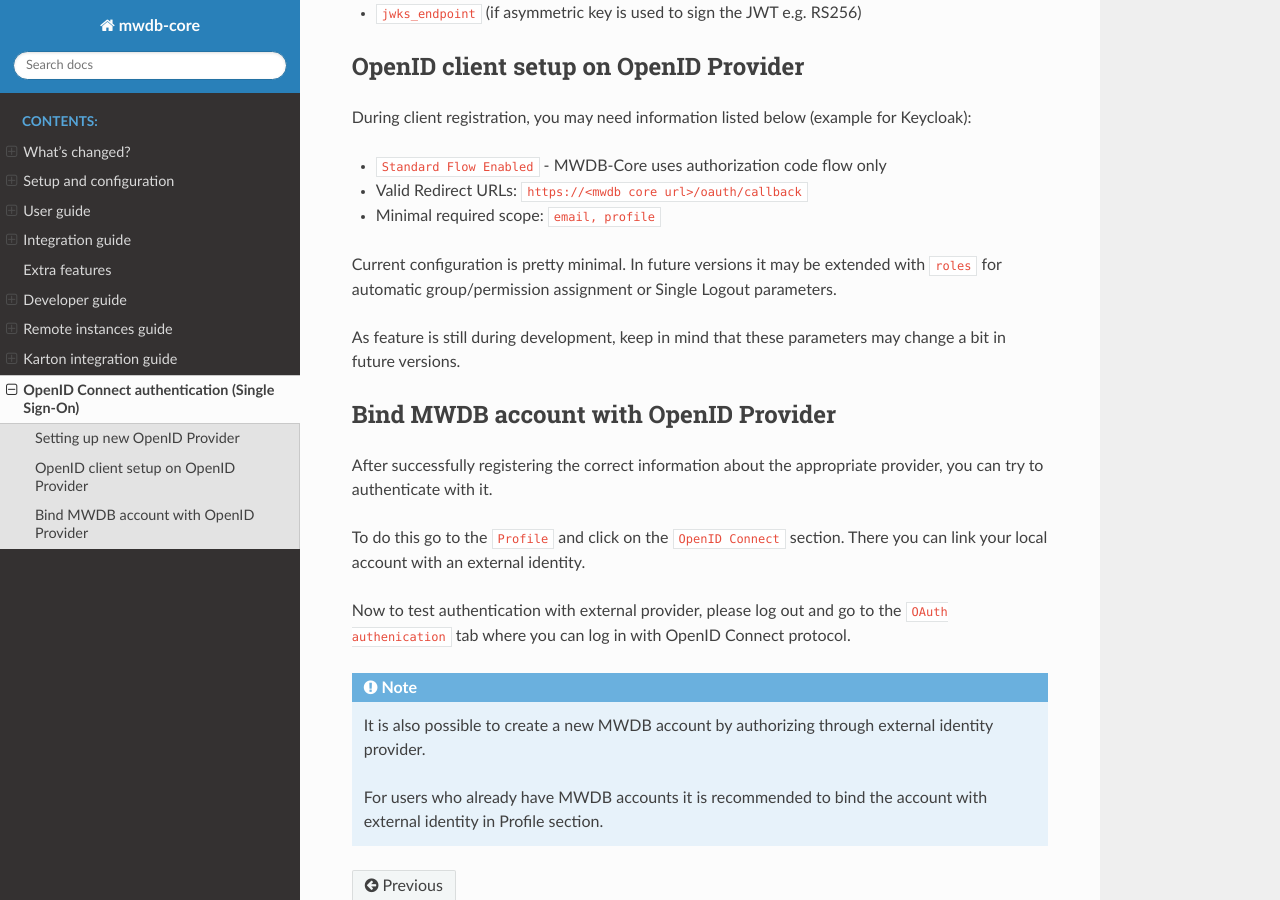
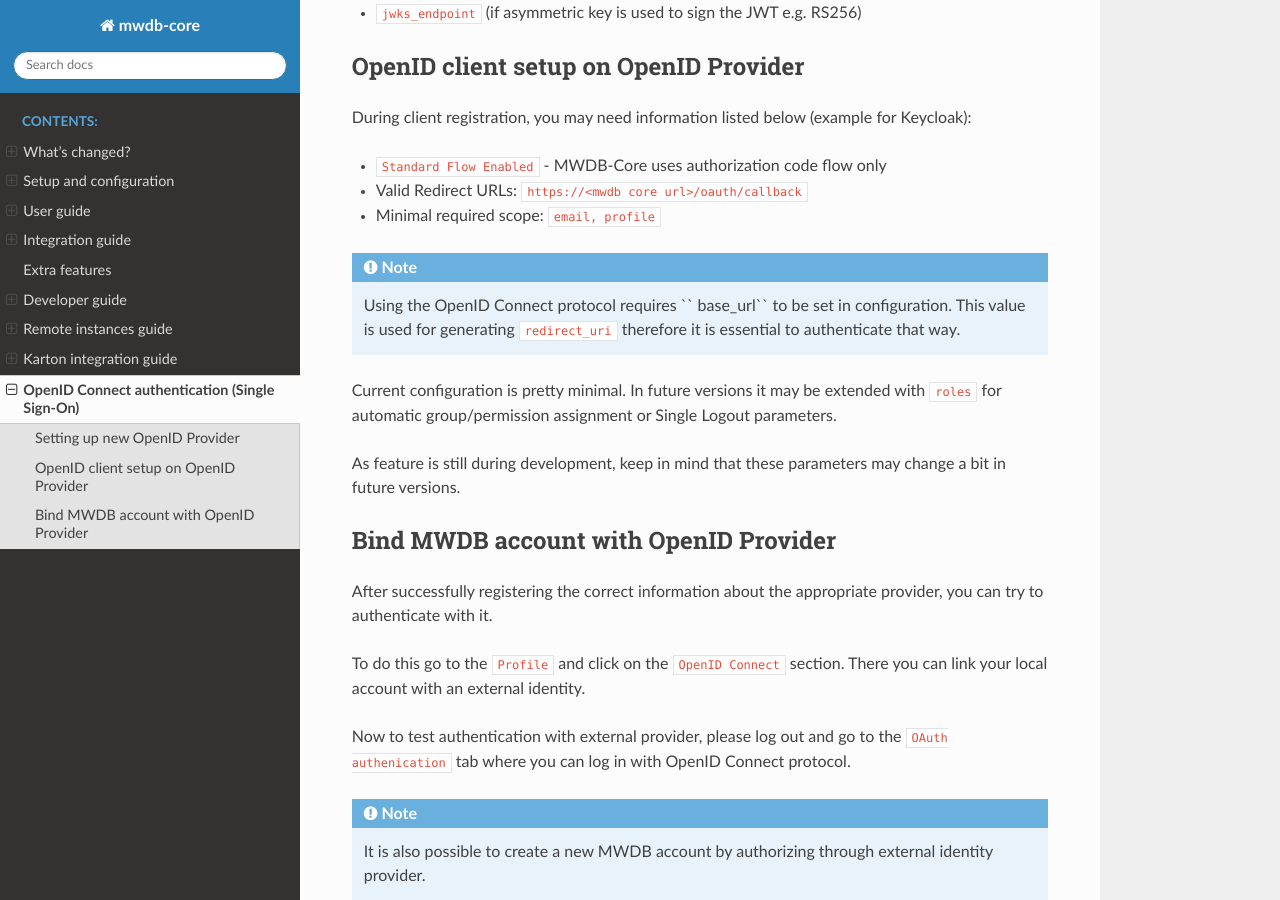
Before and after one commit to CERT-Polska/mwdb-core, a Sphinx documentation site: the page built from docs/oauth-guide.rst, in a window 1280 px wide and 900 px high, scrolled down 1095 px. Built offline with Sphinx 7.4.7 and the Read the Docs theme 2.0.0, drawn with Linux system fonts in a browser that asks for light colours.

Commit message:
Docs: Add missing base_url configuration in OpenID Connect integration guide (#557)

```diff
--- a/docs/oauth-guide.rst
+++ b/docs/oauth-guide.rst
@@ -48,6 +48,11 @@ During client registration, you may need information listed below (example for K
 - Valid Redirect URLs: ``https://<mwdb core url>/oauth/callback``
 - Minimal required scope: ``email, profile``
 
+
+.. note::
+    Using the OpenID Connect protocol requires `` base_url`` to be set in configuration.
+    This value is used for generating ``redirect_uri`` therefore it is essential to authenticate that way.
+
 Current configuration is pretty minimal. In future versions it may be extended with ``roles`` for automatic
 group/permission assignment or Single Logout parameters.
 
```
